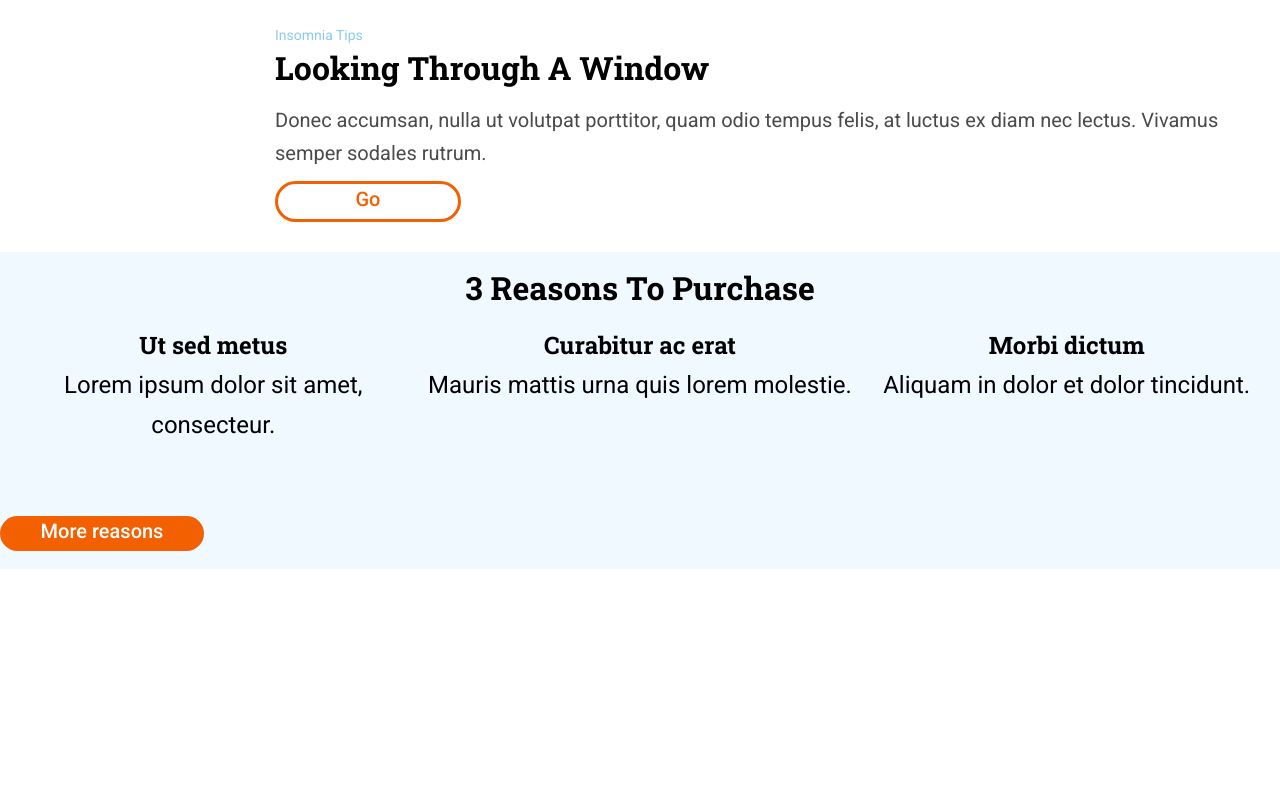
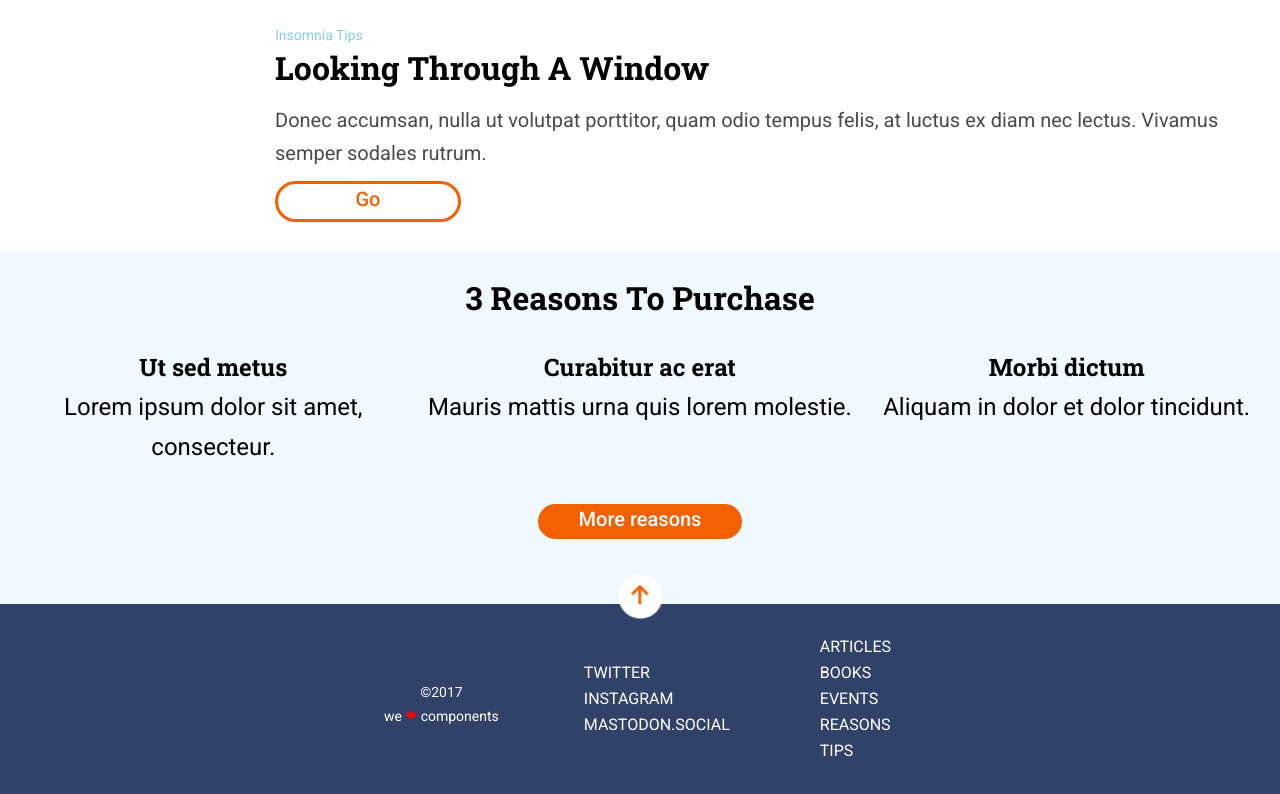
Before and after one commit to Adalab/modulo-1-evaluacion-final-eugedallasta, a website: page docs/index.html in a window 1280 px wide. Shown: the part 802-1596 px from the top of the page. Before the commit the page ends 1371 px from the top, so only its background shows below. Drawn offline with Linux system fonts and the light colour scheme.

Commit message:
add footer

```diff
--- a/docs/index.html
+++ b/docs/index.html
@@ -12,7 +12,7 @@
   </head>
 
   <body>
-    <header class="modulo1">
+    <header class="modulo1" id="inicio">
       <div class="menu-hamburguesa">
         <a href="https://adalab.es/" target="_blank" class="link-menu"
           ><img class="menu" src="assets/images/ico-menu.svg" alt="Menu"
@@ -68,14 +68,46 @@
       </section>
     </main>
 
+    <footer class="footer">
+      <div class="container">
+        <div class="scroll-up">
+          <a href="#inicio" class="link"
+            ><img
+              class="scroll-footer"
+              src="./assets/images/ico-arrow.svg"
+              alt="ico-arrow"
+          /></a>
+        </div>
 
+      <nav class="nav1">
+        <ul class="ul1">
+          <a href="https://adalab.es/" target="_blank" class="link-footer">
+            <li class="li">Articles</li></a>
+          <a href="https://adalab.es/" target="_blank" class="link-footer">
+            <li class="li">Books</li></a>
+          <a href="https://adalab.es/" target="_blank" class="link-footer">
+            <li class="li">Events</li></a>
+          <a href="https://adalab.es/" target="_blank" class="link-footer">
+            <li class="li">Reasons</li></a>
+          <a href="https://adalab.es/" target="_blank" class="link-footer">
+            <li class="li">Tips</li></a>
+        </ul>
+      </nav>
 
+       <nav class="nav2">
+        <ul class="ul2">
+          <a href="https://adalab.es/" target="_blank" class="link-footer">
+            <li class="li">Twitter</li></a>
+          <a href="https://adalab.es/" target="_blank" class="link-footer">
+            <li class="li">Instagram</li></a>
+          <a href="https://adalab.es/" target="_blank" class="link-footer">
+            <li class="li">Mastodon.social</li></a>
+        </ul>
+      </nav>
 
+      <small class="small"> <span class="span-footer-1">©2017</span> we <span class="span-footer-2"> ❤︎ </span> components</small>
 
-
-    <!-- <footer class="footer">
-      ** boton flecha para arriba Articles Books Events Reasons Tips Twitter
-      Instagram Mastodon.social ©2017 we ❤︎ components
-    </footer> -->
+      </div>
+    </footer>
   </body>
 </html>
--- a/src/scss/layout/_footer.scss
+++ b/src/scss/layout/_footer.scss
@@ -1,5 +1,86 @@
-.footer{
-    background-color: red;
-    width: 100%;
-    height: 300px;
+.container {
+  background-color: $dark-grey-blue;
+  display: flex;
+  flex-direction: column;
+  justify-content: center;
+  align-items: center;
+  width: 100%;
+  position: relative;
 }
+.scroll-up {
+  width: 45px;
+  height: 45px;
+  background-color: $white;
+  border-radius: 25px;
+  animation-name: spin;
+  animation-duration: 6s;
+  animation-iteration-count: infinite;
+  position: absolute;
+  top:-30px;
+}
+
+@keyframes spin{
+    from{
+        transform: scale(0);
+    }
+
+    to{
+        transform: scale(1);
+    }
+}
+.scroll-footer {
+  width: 20px;
+  height: 20px;
+  margin: 10px;
+  padding: 1px 2px;
+}
+
+.nav1,
+.nav2 {
+  text-transform: uppercase;
+  text-decoration: none;
+  font-family: $font-roboto;
+  margin: 30px 40px;
+
+}
+
+.li {
+  text-decoration: none;
+  color: $white;
+  padding: 5px;
+}
+.link-footer {
+  text-decoration: none;
+}
+
+.nav2 {
+  text-transform: uppercase;
+  text-decoration: none;
+}
+
+.small {
+  font-size: 0.875rem;
+  font-family: $font-roboto;
+  color: $white;
+  text-align: center;
+  margin: 30px 40px;
+
+}
+.span-footer-1 {
+  display: block;
+  margin: 10px;
+}
+.span-footer-2 {
+  color: red;
+}
+
+@media all and (min-width: 768px) {
+
+.container{
+    flex-direction:row-reverse;
+    align-items: center;
+}
+
+}
+
+@media all and (min-width: 1200px) {}
--- a/src/scss/layout/_main-mod2.scss
+++ b/src/scss/layout/_main-mod2.scss
@@ -1,7 +1,7 @@
 .main {
   background-color: $white;
   width: 100%;
-  height: 300px;
+
 }
 .h4 {
   font-size: 0.875rem;
--- a/src/scss/layout/_main-mod3.scss
+++ b/src/scss/layout/_main-mod3.scss
@@ -4,13 +4,14 @@
   display: grid;
   grid-template-columns: 1fr;
   grid-template-rows: 20%;
+
 }
 
 .h2-modulo3 {
   font-size: 1.5rem;
   font-family: $font-roboto-slab;
   font-weight: bold;
-  margin: 20px 15px 90px 15px;
+  margin: 30px 15px 90px 15px;
   text-align: center;
 }
 
@@ -21,7 +22,7 @@
   line-height: 1.67;
   text-align: center;
   color: $k;
-  margin-top: 10px;
+  margin-top: 25px;
 }
 
 .p-modulo3 {
@@ -30,6 +31,7 @@
   line-height: 1.67;
   text-align: center;
   color: $k;
+  margin-bottom: 10px;
 }
 
 .more-reason {
@@ -43,7 +45,8 @@
   height: 25px;
   border-radius: 22.5px;
   text-decoration: none;
-  margin-top: 10px;
+  margin:-5px auto 40px;
+
   font-family: $font-roboto;
   font-weight: 500;
   transition: background-color ease 0.8s;
@@ -85,4 +88,8 @@
       font-size: 1.5rem;
 
   }
+
+  .more-reason {
+    margin-top: -30px;
 }
+}
```
Also changed, not shown: src/html/index.html (+38 -6 lines), docs/assets/css/main.css.
